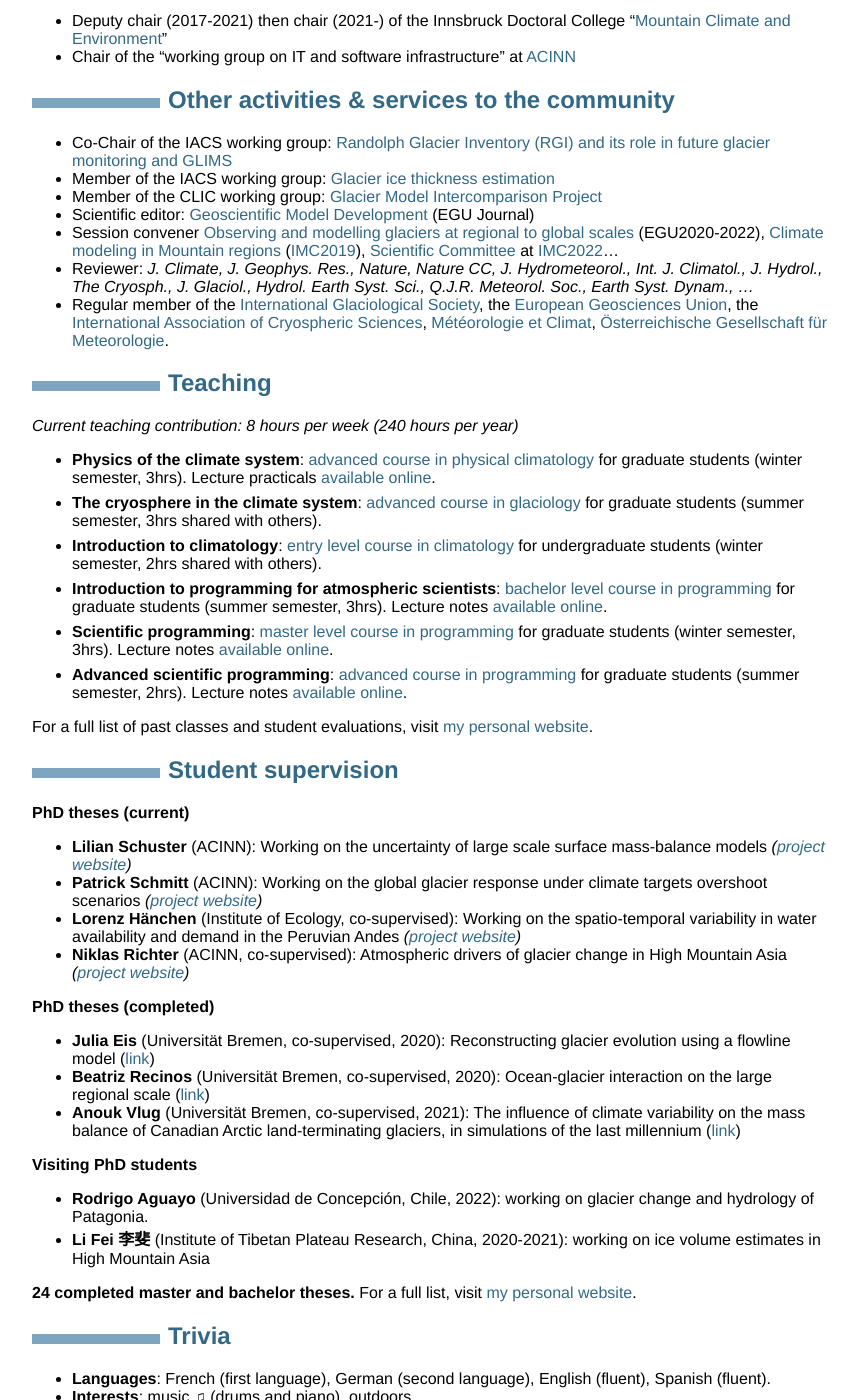
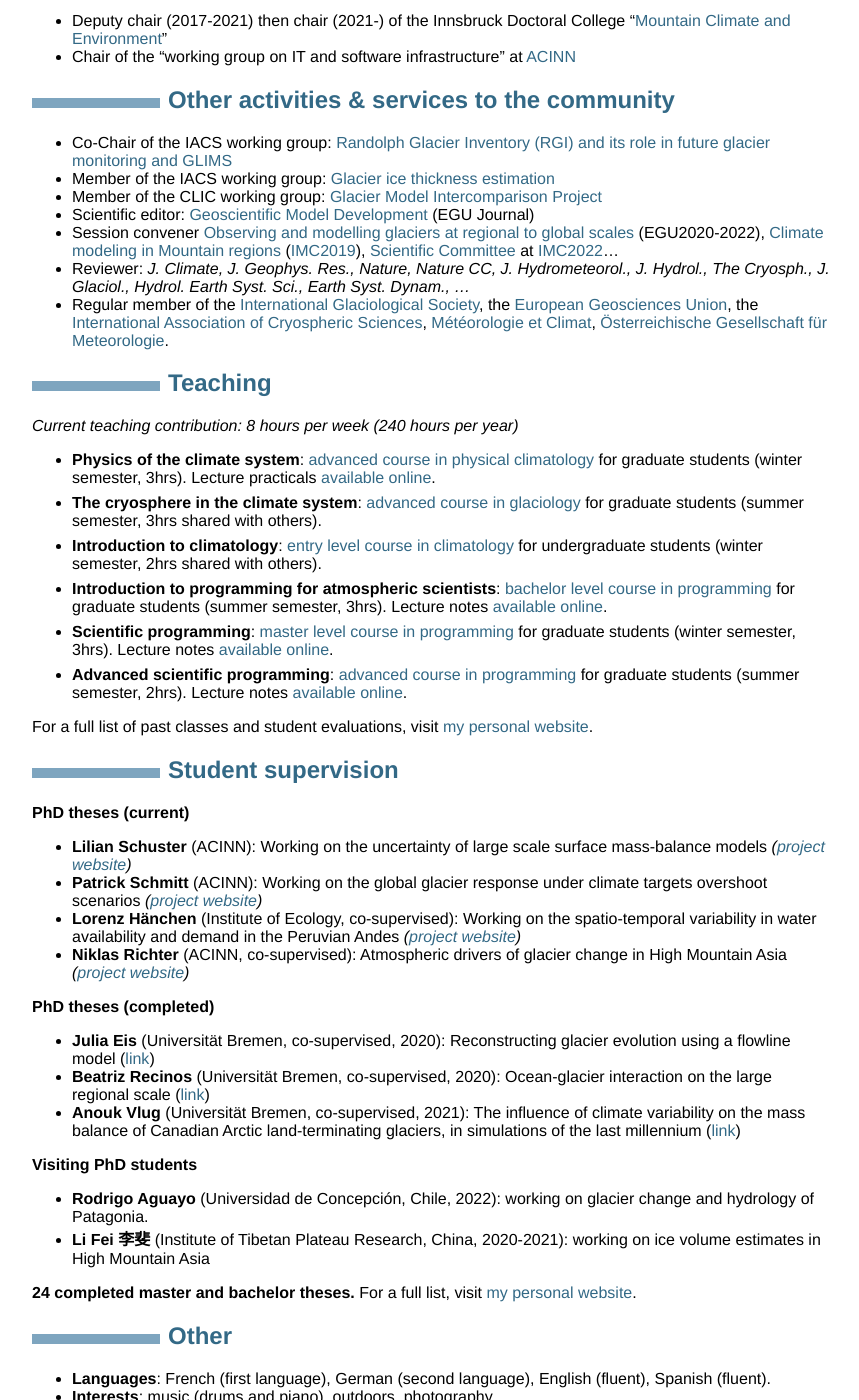
Before and after one commit to fmaussion/fmaussion.github.io, a Jekyll site: the page cv/cv_maussion.html, which Jekyll copies as it is, in a window 1280 px wide and 1400 px high, scrolled down 1799 px. Shown: the whole window, without its empty margins (208-1067 px from the left). Built offline with Jekyll 4.4.1, drawn with Linux system fonts in a browser that asks for light colours; some of the changed text lies outside the part shown.

Commit message:
update CV

```diff
--- a/cv/cv_maussion.html
+++ b/cv/cv_maussion.html
@@ -222,7 +222,7 @@ ORCID: <a href="https://orcid.org/0000-0002-3211-506X" target="_blank">0000-0002
 <li>Member of the CLIC working group: <a href="http://www.climate-cryosphere.org/mips/glaciermip" target="_blank">Glacier Model Intercomparison Project</a></li>
 <li>Scientific editor: <a href="https://www.geosci-model-dev.net/" target="_blank">Geoscientific Model Development</a> (EGU Journal)</li>
 <li>Session convener <a href="https://meetingorganizer.copernicus.org/EGU22/session/42447" target="_blank">Observing and modelling glaciers at regional to global scales</a> (EGU2020-2022), <a href="https://www.uibk.ac.at/congress/imc2019/program/1-1-b.html.en" target="_blank">Climate modeling in Mountain regions</a> (<a href="https://www.uibk.ac.at/congress/imc2019" target="_blank">IMC2019</a>), <a href="https://www.imc2022.info/scientific-committee/" target="_blank">Scientific Committee</a> at <a href="https://www.imc2022.info" target="_blank">IMC2022</a>…</li>
-<li>Reviewer: <em>J. Climate, J. Geophys. Res., Nature, Nature CC, J. Hydrometeorol., Int. J. Climatol., J. Hydrol., The Cryosph., J. Glaciol., Hydrol. Earth Syst. Sci., Q.J.R. Meteorol. Soc., Earth Syst. Dynam., …</em></li>
+<li>Reviewer: <em>J. Climate, J. Geophys. Res., Nature, Nature CC, J. Hydrometeorol., J. Hydrol., The Cryosph., J. Glaciol., Hydrol. Earth Syst. Sci., Earth Syst. Dynam., …</em></li>
 <li>Regular member of the <a href="https://www.igsoc.org" target="_blank">International Glaciological Society</a>, the <a href="https://www.egu.eu" target="_blank">European Geosciences Union</a>, the <a href="https://cryosphericsciences.org" target="_blank">International Association of Cryospheric Sciences</a>, <a href="https://meteoetclimat.fr" target="_blank">Météorologie et Climat</a>, <a href="https://www.meteorologie.at/" target="_blank">Österreichische Gesellschaft für Meteorologie</a>.</li>
 </ul>
 <h2 id="teaching">Teaching</h2>
@@ -256,15 +256,15 @@ ORCID: <a href="https://orcid.org/0000-0002-3211-506X" target="_blank">0000-0002
 <li><strong>Li Fei 李斐</strong> (Institute of Tibetan Plateau Research, China, 2020-2021): working on ice volume estimates in High Mountain Asia</li>
 </ul>
 <p><strong>24 completed master and bachelor theses.</strong> For a full list, visit <a href="https://fabienmaussion.info/team/" target="_blank">my personal website</a>.</p>
-<h2 id="trivia">Trivia</h2>
+<h2 id="other">Other</h2>
 <ul>
 <li><strong>Languages</strong>: French (first language), German (second language), English (fluent), Spanish (fluent).</li>
-<li><strong>Interests</strong>: music ♫ (drums and piano), outdoors.</li>
+<li><strong>Interests</strong>: music (drums and piano), outdoors, photography.</li>
 </ul>
 <h2 id="list-of-publications">List of publications</h2>
-<h3 id="submitted-or-in-review">Submitted or in review</h3>
+<h3 id="submitted-in-review">Submitted / in review</h3>
 <ol type="1">
-<li>Nidheesh, G., Goosse, H., Parkes, D., Goelzer, H., <strong>Maussion, F.</strong>, and Marzeion, B.: <em>Process-based Estimate of Global-mean Sea-level Changes in the Common Era</em>, Earth Syst. Dynam. Discuss. <a href="https://doi.org/10.5194/esd-2022-2" target="_blank">preprint</a>, doi:10.5194/esd-2022-2, accepted</li>
+<li>Nidheesh, G., Goosse, H., Parkes, D., Goelzer, H., <strong>Maussion, F.</strong>, and Marzeion, B.: <em>Process-based Estimate of Global-mean Sea-level Changes in the Common Era</em>, Earth Syst. Dynam. Discuss. <a href="https://doi.org/10.5194/esd-2022-2" target="_blank">doi:10.5194/esd-2022-2</a>, accepted</li>
 <li>Malles, J., <strong>Maussion, F.</strong>, Ultee, L., Kochtitzki, W., Copland, L., Marzeion, B.: <em>Exploring the impact of a frontal ablation parameterization on projected 21st-century mass change for Northern Hemisphere glaciers</em>, J. Glaciol., submitted.</li>
 <li>Recinos, B., <strong>Maussion, F.</strong>, Marzeion, B.: <em>Advances in data availability to constrain and evaluate ice dynamical models of Greenland’s tidewater peripheral glaciers</em>, Annals of Glaciol., submitted.</li>
 <li>Hock, R., <strong>Maussion, F.</strong>, Marzeion, B., Nowicki, S.: <em>What is the global glacier ice volume outside the ice sheets?</em>, J. Glaciol., in review.</li>
```
Also changed, not shown: 1 other file.
